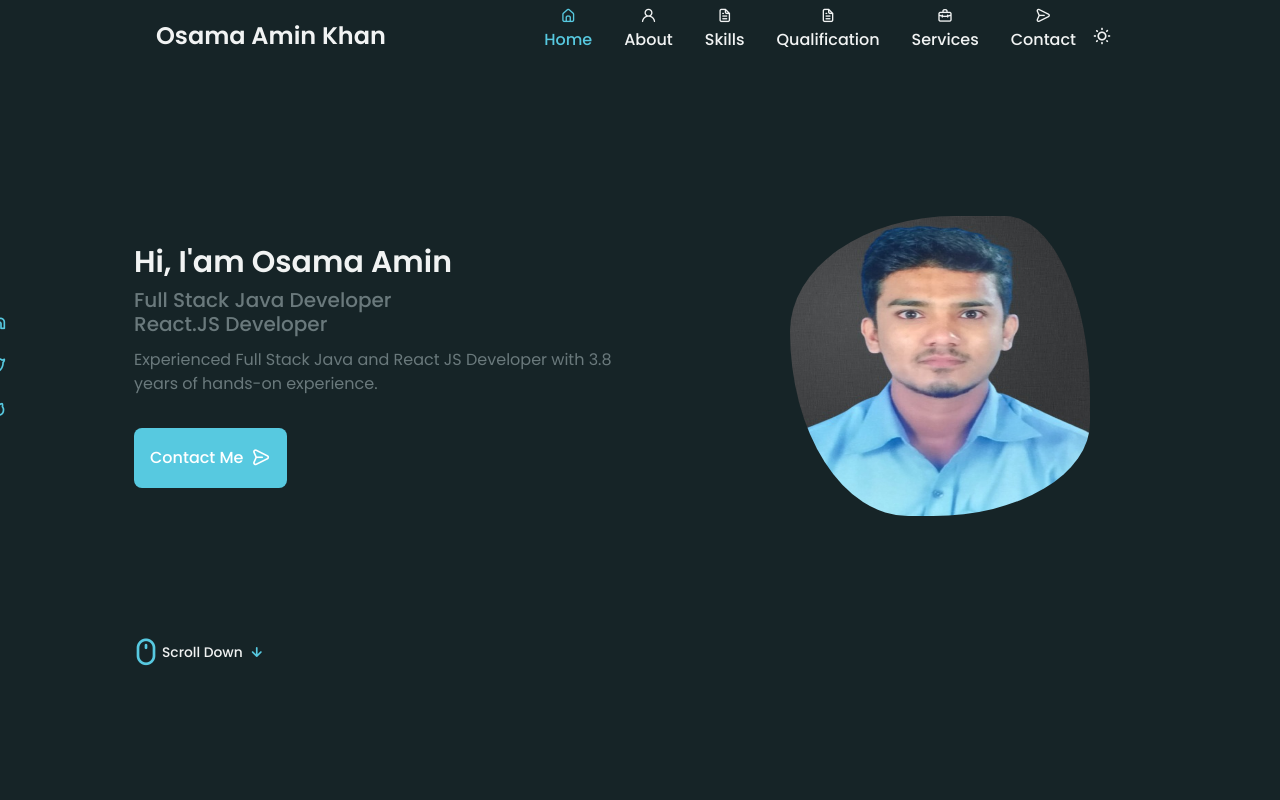
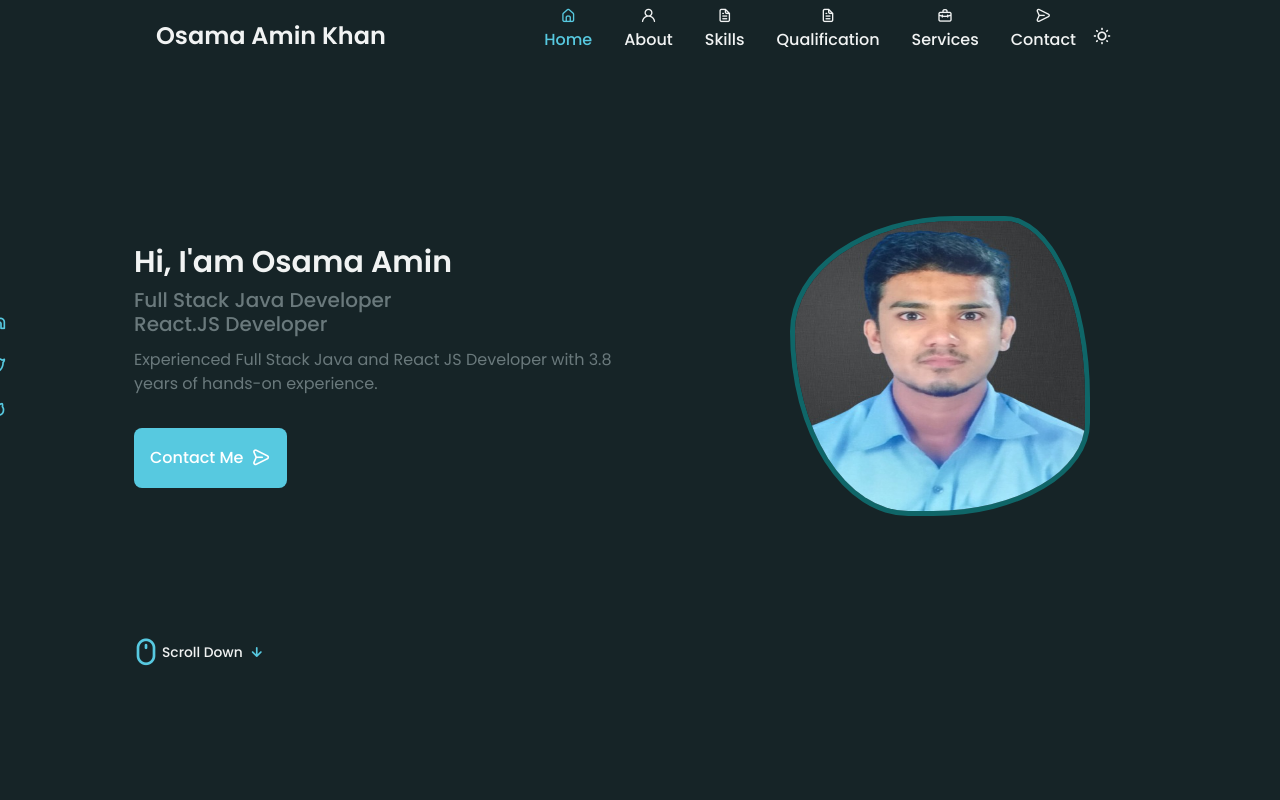
Before and after one commit to osamaamin402/myportfolio, a React (Create React App) app: page / in a window 1280 px wide. Shown: the top 800 px of the page. Built offline with nearby package versions, Linux system fonts and the light colour scheme.

Commit message:
emage border

```diff
--- a/src/styles.css
+++ b/src/styles.css
@@ -1395,6 +1395,7 @@ img {
 .home__blob-img {
   width: 300px;
   height: 300px;
+  border: solid 5px rgba(0, 255, 255, 0.3);
   border-radius: 60% 40% 30% 70% / 60% 30% 70% 40%;
   transition: all 0.5s ease-in-out;
   animation: blob-animation 8s infinite ease-in-out;
```
